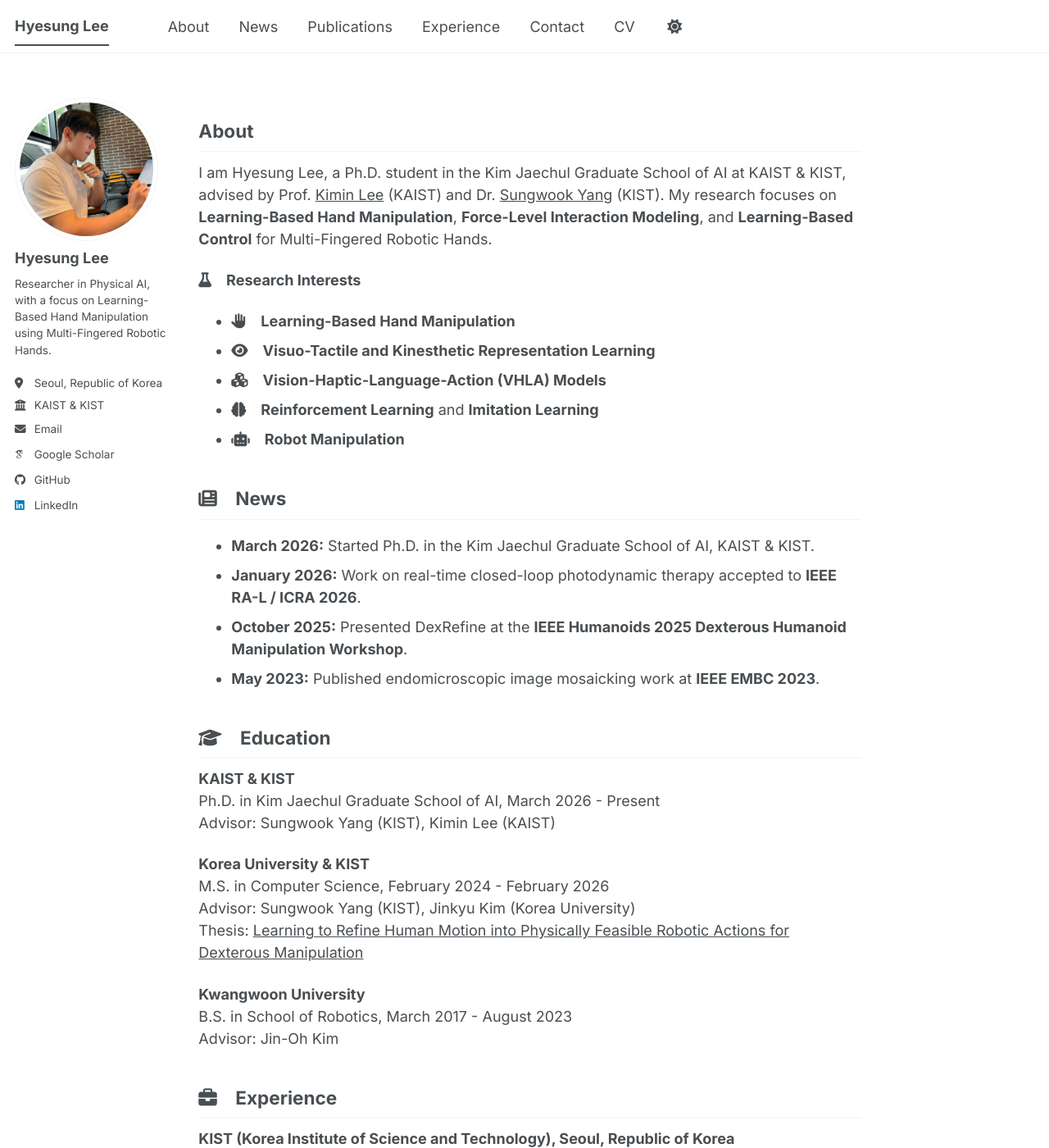
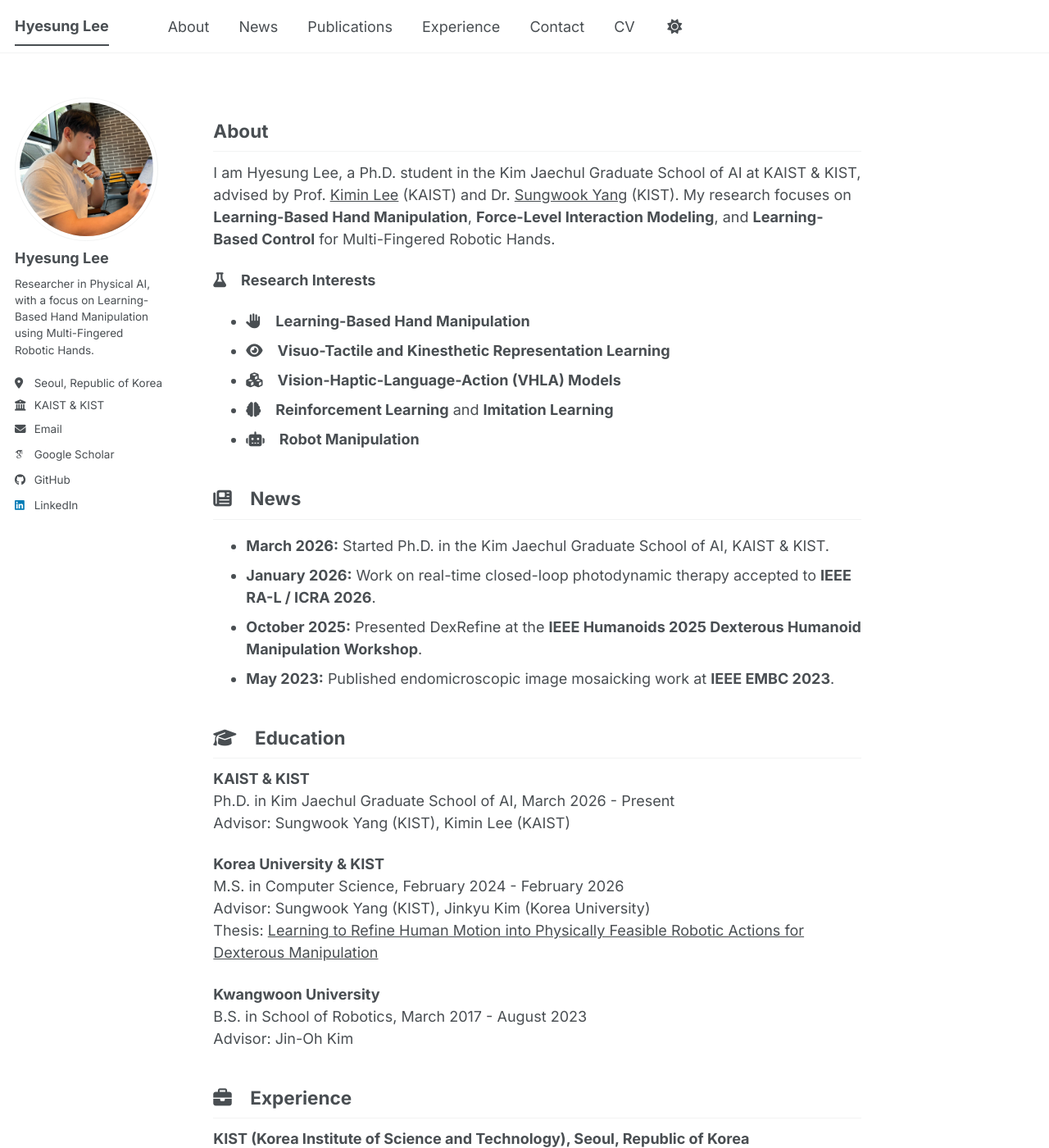
Before and after one commit to hyesung98/hyesung98.github.io, a Jekyll site: the page built from _pages/about.md, in a window 1280 px wide and 1400 px high. Shown: the whole window at 82% size. Built offline with Jekyll 4.4.1, drawn with Linux system fonts in a browser that asks for light colours; some web fonts are replaced; a script bundle is joined from its source files by our own code; library files that are not in the unit come from our copies.

Commit message:
Increase desktop gap between sidebar and main content

```diff
--- a/_sass/layout/_page.scss
+++ b/_sass/layout/_page.scss
@@ -21,7 +21,7 @@
     @include span(10 of 12 last);
     @include prefix(0.5 of 12);
     @include suffix(2 of 12);
-    padding-left: 0.75rem;
+    padding-left: 1.75rem;
   }
 
   @include breakpoint(max-width $large) {
--- a/_sass/layout/_sidebar.scss
+++ b/_sass/layout/_sidebar.scss
@@ -26,6 +26,7 @@
 
   @include breakpoint($large) {
     @include span(2 of 12);
+    padding-right: 1rem;
     opacity: 1;
     -webkit-transition: opacity 0.2s ease-in-out;
             transition: opacity 0.2s ease-in-out;
@@ -37,7 +38,7 @@
 
   @include breakpoint($x-large) {
     max-width: $sidebar-link-max-width;
-    padding-right: 0;
+    padding-right: 1rem;
   }
 
   h2, h3, h4, h5, h6 {
```
